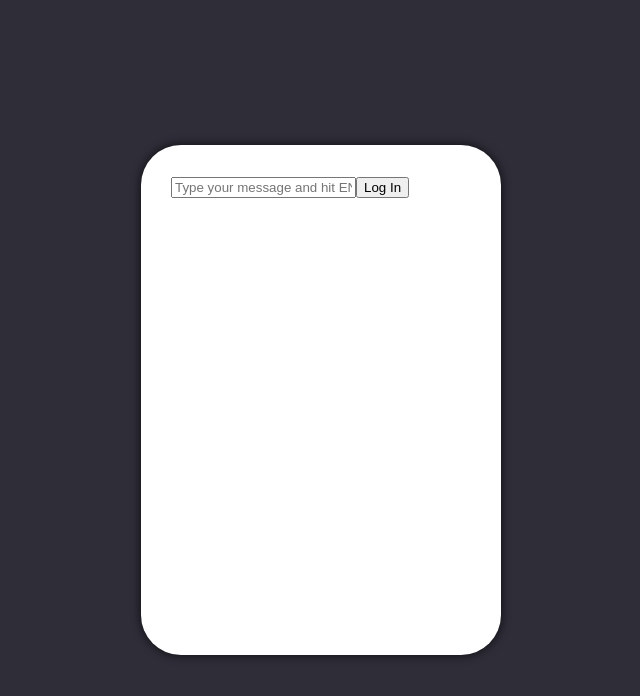
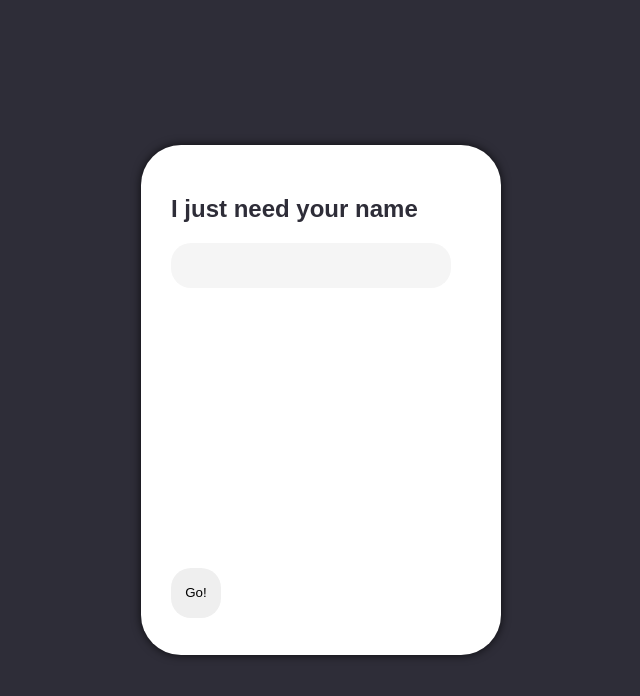
Before and after one commit to marcoambrosini/group-chat, a React (Create React App) app: page / in a window 1280 px wide. Shown: the top 696 px of the page, without its empty margins (319-959 px from the left). Built offline with nearby package versions, Linux system fonts and the light colour scheme; what @pusher/chatkit-server would draw is missing.

Commit message:
improved login form

```diff
--- a/package.json
+++ b/package.json
@@ -1,5 +1,5 @@
 {
-  "name": "simplechat",
+  "name": "group-chat",
   "version": "0.1.0",
   "private": true,
   "dependencies": {
--- a/public/index.html
+++ b/public/index.html
@@ -1,24 +1,17 @@
+<!-- @format -->
+
 <!DOCTYPE html>
 <html lang="en">
   <head>
     <meta charset="utf-8" />
-    <meta
-      name="viewport"
-      content="width=device-width, initial-scale=1, shrink-to-fit=no"
-    />
+    <meta name="viewport" content="width=device-width, initial-scale=1, shrink-to-fit=no" />
     <!--
       manifest.json provides metadata used when your web app is installed on a
       user's mobile device or desktop. See https://developers.google.com/web/fundamentals/web-app-manifest/
     -->
     <link rel="manifest" href="%PUBLIC_URL%/manifest.json" />
-    <link
-      href="https://fonts.googleapis.com/css?family=Pacifico"
-      rel="stylesheet"
-    />
-    <link
-      href="https://fonts.googleapis.com/css?family=Open+Sans"
-      rel="stylesheet"
-    />
+    <link href="https://fonts.googleapis.com/css?family=Pacifico" rel="stylesheet" />
+    <link href="https://fonts.googleapis.com/css?family=Open+Sans" rel="stylesheet" />
     <link
       rel="stylesheet"
       href="https://use.fontawesome.com/releases/v5.8.1/css/all.css"
@@ -35,7 +28,7 @@
       work correctly both with client-side routing and a non-root public URL.
       Learn how to configure a non-root public URL by running `npm run build`.
     -->
-    <title>Simple Chat</title>
+    <title>Group Chat</title>
   </head>
   <body>
     <noscript>You need to enable JavaScript to run this app.</noscript>
--- a/src/App.js
+++ b/src/App.js
@@ -34,6 +34,7 @@ export default function App() {
           logInExistingUser(userName)
         } else {
           console.log('error whuile creating the user:' + err.status)
+          setIsLoading(false)
         }
       })
   }
--- a/src/style.css
+++ b/src/style.css
@@ -13,6 +13,8 @@
   --send-message-form: #f5f5f5;
 }
 
+@import url('https://fonts.googleapis.com/css?family=Karla|Roboto+Mono&display=swap');
+
 html,
 body {
   height: 100%;
@@ -25,7 +27,12 @@ body {
 
 #root {
   height: 100%;
+  font-family: 'Karla', sans-serif;
 }
+
+/** font-family: 'Roboto Mono', monospace;
+*/
+
 .signup {
   display: flex;
   height: 100vh;
--- a/src/views/Chat.js
+++ b/src/views/Chat.js
@@ -39,6 +39,7 @@ export default function Chat(props) {
       })
       .catch(err => {
         console.log('Error on connection', err)
+        props.setIsLoading(false)
       })
   }, [props])
 
--- a/src/views/SignUp.js
+++ b/src/views/SignUp.js
@@ -18,15 +18,10 @@ export default function SignUp(props) {
   return (
     <div className="signup">
       <StyledFormWrapper>
+        <StyledH2>I just need your name</StyledH2>
         <form onSubmit={handleSubmit}>
-          <StyledFormInput
-            disabled={props.disabled}
-            onChange={handleChange}
-            value={input}
-            placeholder="Type your message and hit ENTER"
-            type="text"
-          />
-          <StyledFormButton> Log In</StyledFormButton>
+          <StyledFormInput autoFocus onChange={handleChange} value={input} type="text" />
+          <StyledFormButton>Go!</StyledFormButton>
         </form>
       </StyledFormWrapper>
     </div>
@@ -34,6 +29,8 @@ export default function SignUp(props) {
 }
 
 const StyledFormWrapper = styled.div`
+  display: flex;
+  flex-direction: column;
   width: 300px;
   height: 450px;
   margin: auto;
@@ -43,6 +40,35 @@ const StyledFormWrapper = styled.div`
   background-color: var(--secondary-color);
 `
 
-const StyledFormInput = styled.input``
+const StyledH2 = styled.h2`
+  font-size: 18;
+`
 
-const StyledFormButton = styled.button``
+const StyledFormInput = styled.input`
+  width: calc(100% - 60px);
+  padding: 15px 20px 15px 20px;
+  border-radius: 20px;
+  border-style: none;
+  background: var(--send-message-form);
+  font-weight: 300;
+  &:focus {
+    outline-width: 0;
+  }
+  &:placeholder {
+    color: var(--main-text-color);
+  }
+`
+const StyledFormButton = styled.button`
+  width: 50px;
+  height: 50px;
+  border-radius: 20px;
+  outline: none;
+  border: none;
+  margin-top: 280px;
+  &:focus {
+    border: none;
+  }
+  &:hover {
+    background-color: var(--text-hover);
+  }
+`
```
Also changed, not shown: public/manifest.json.
